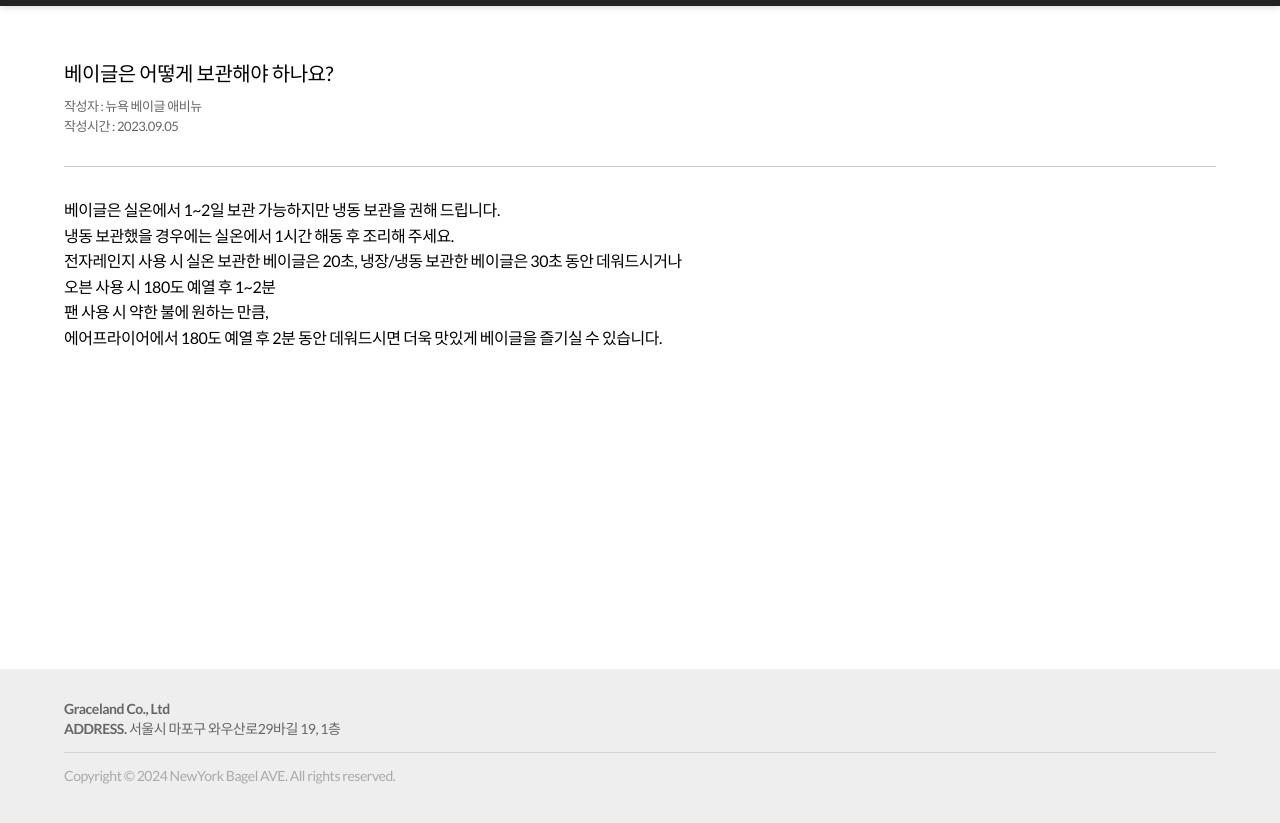
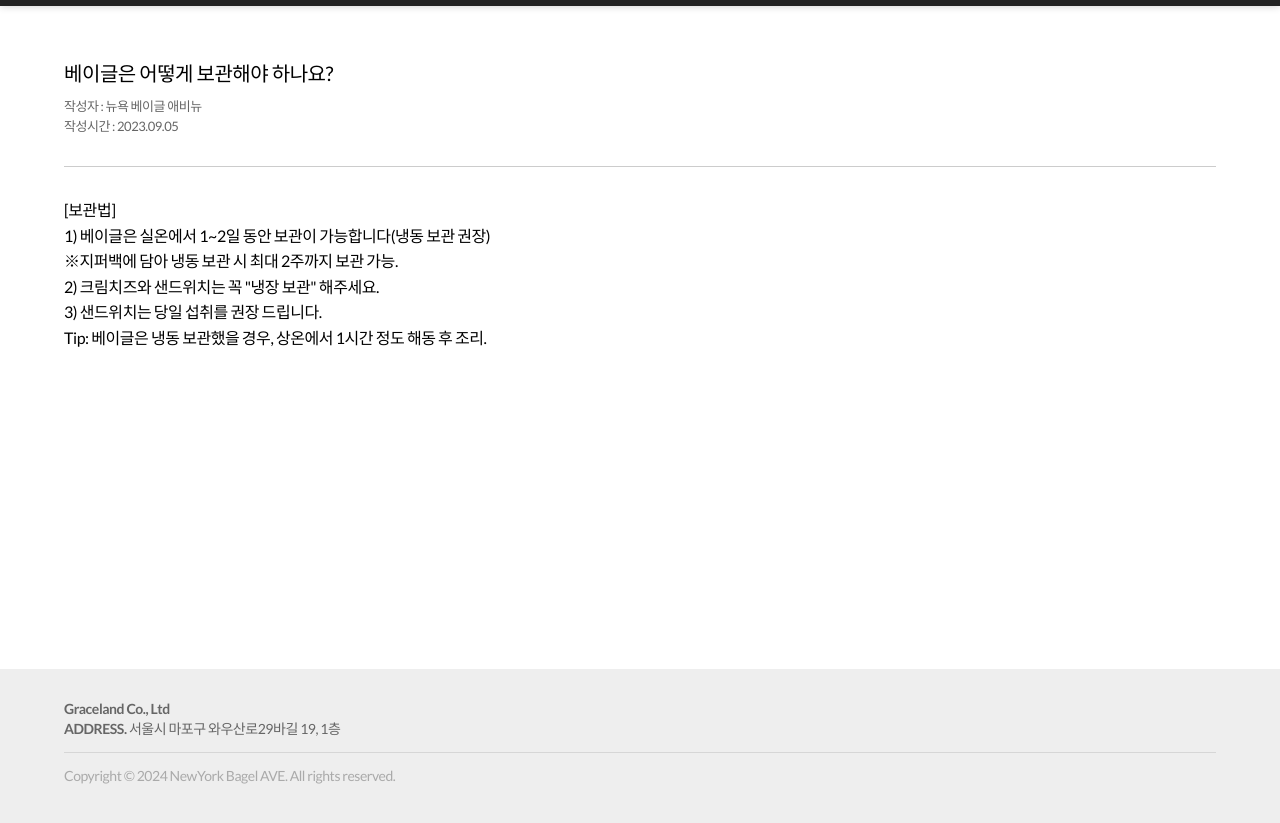
Before and after one commit to Nybagelave/nybagelave.github.io, a plain HTML site: page faq/faq_03.html in a window 1280 px wide. Shown: the part 91-914 px from the top of the page. Drawn offline with nearby package versions, Linux system fonts and the light colour scheme.

Commit message:
Update faq_03.html

```diff
--- a/faq/faq_03.html
+++ b/faq/faq_03.html
@@ -170,20 +170,13 @@
             </ul>
           </div>
           <div class="answer">
-            <p>
-              베이글은 실온에서 1~2일 보관 가능하지만 냉동 보관을 권해 드립니다.
-            </p>
-            <p>냉동 보관했을 경우에는 실온에서 1시간 해동 후 조리해 주세요.</p>
-            <p>
-              전자레인지 사용 시 실온 보관한 베이글은 20초, 냉장/냉동 보관한
-              베이글은 30초 동안 데워드시거나
-            </p>
-            <p>오븐 사용 시 180도 예열 후 1~2분</p>
-            <p>팬 사용 시 약한 불에 원하는 만큼,</p>
-            <p>
-              에어프라이어에서 180도 예열 후 2분 동안 데워드시면 더욱 맛있게
-              베이글을 즐기실 수 있습니다.
-            </p>
+            <p>[보관법]</p>
+<p>1) 베이글은 실온에서 1~2일 동안 보관이 가능합니다(냉동 보관 권장)</p>
+<p>※지퍼백에 담아 냉동 보관 시 최대 2주까지 보관 가능.</p>
+<p>2) 크림치즈와 샌드위치는 꼭 "냉장 보관" 해주세요.</p>
+<p>3) 샌드위치는 당일 섭취를 권장 드립니다.</p>
+<p> </p>
+<p>Tip: 베이글은 냉동 보관했을 경우, 상온에서 1시간 정도 해동 후 조리.</p>
           </div>
         </div>
       </section>
```
